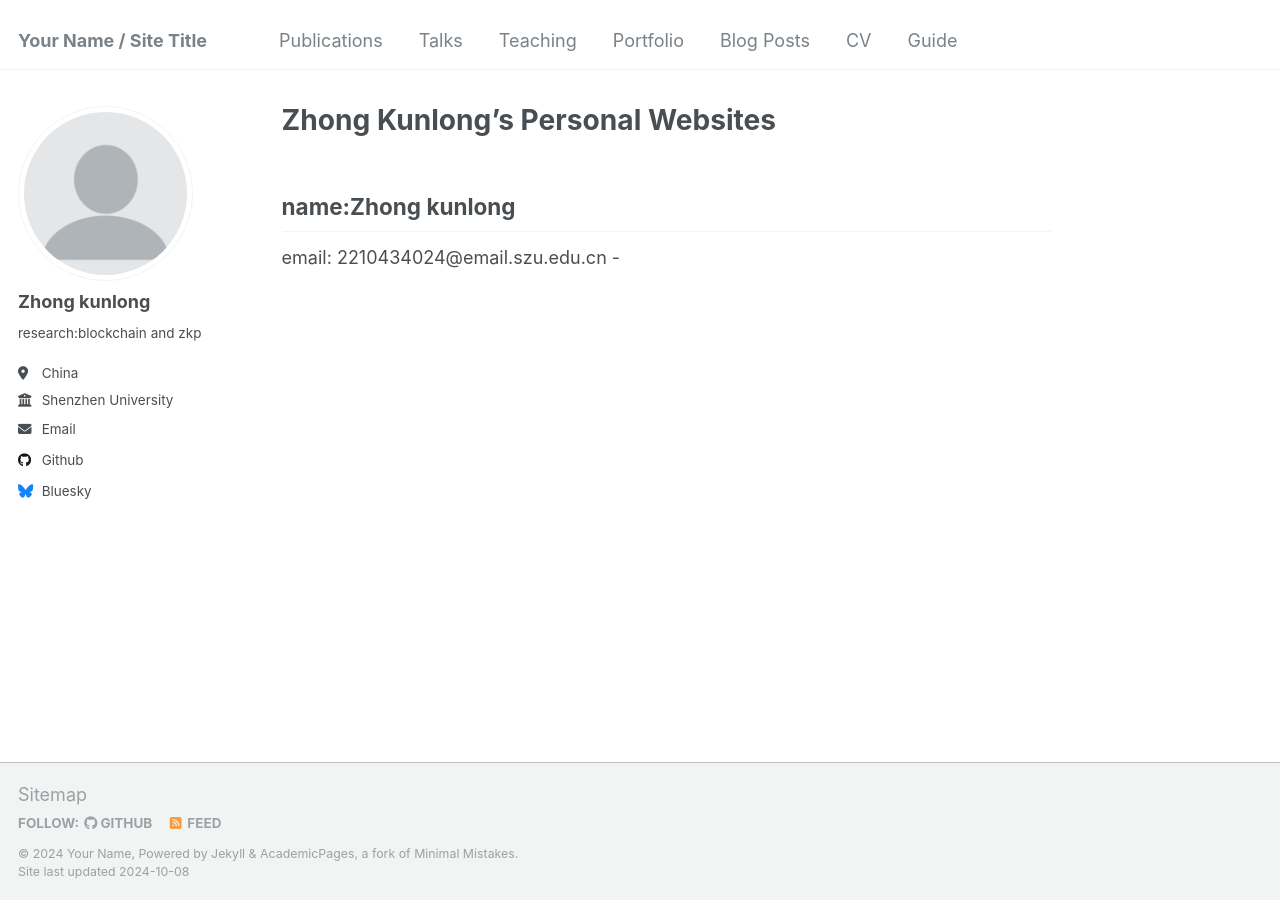
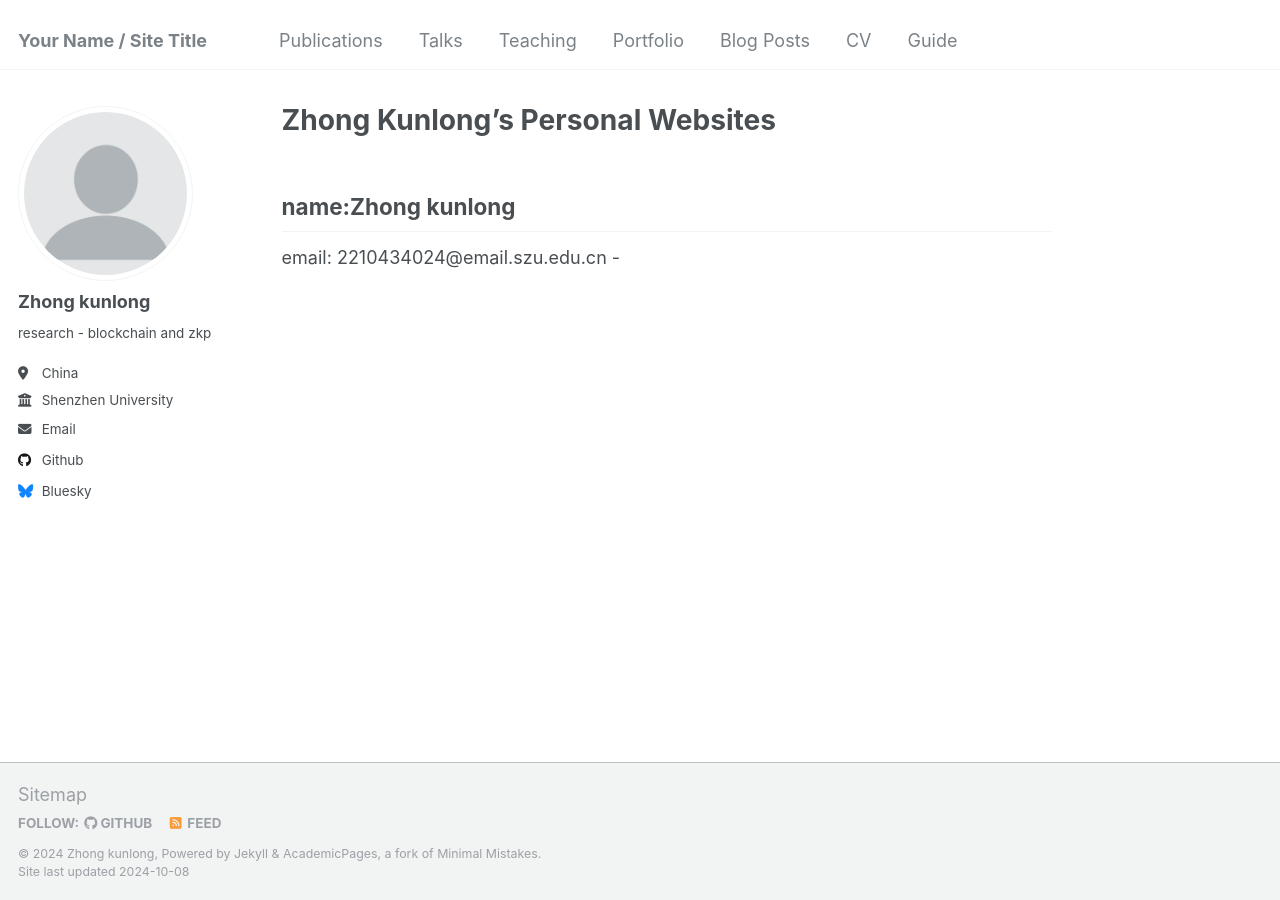
Before and after one commit to Zkimhom/Zkimhom.github.io, a Jekyll site: the page built from _pages/about.md, in a window 1280 px wide. Built offline with Jekyll 4.4.1, drawn with Linux system fonts in a browser that asks for light colours.

Commit message:
Update _config.yml

```diff
--- a/_config.yml
+++ b/_config.yml
@@ -10,7 +10,7 @@
 locale                   : "en-US"
 title                    : "Your Name / Site Title"
 title_separator          : "-"
-name                     : &name "Your Name"
+name                     : &name "Zhong kunlong"
 description              : &description "personal description"
 url                      : https://academicpages.github.io # the base hostname & protocol for your site e.g. "https://mmistakes.github.io"
 baseurl                  : "" # the subpath of your site, e.g. "/blog"
@@ -24,7 +24,7 @@ author:
   avatar           : "profile.png"
   name             : "Zhong kunlong"
   pronouns         : # example: "he"
-  bio              : "research:blockchain and zkp"
+  bio              : "research - blockchain and zkp"
   location         : "China"
   employer         : "Shenzhen University"
   uri              : # URL
```
